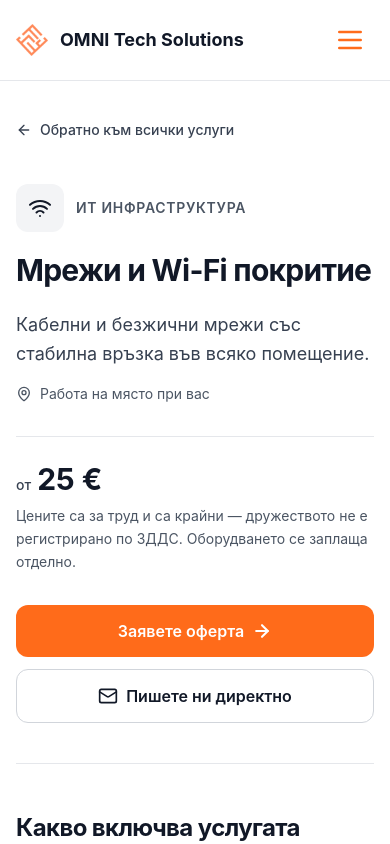
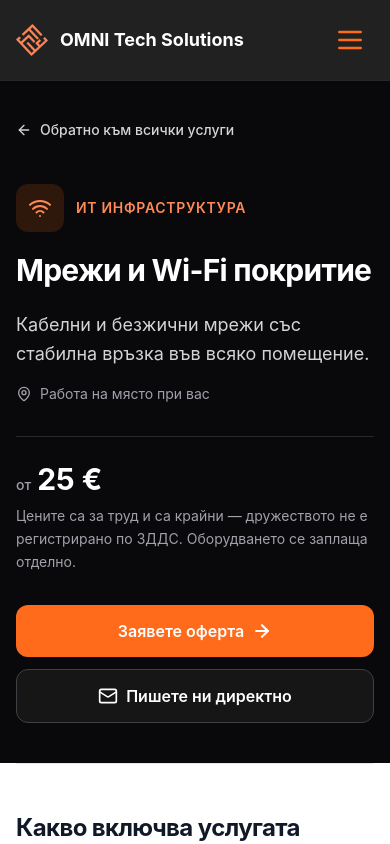
Before and after one commit to omni-tech-solutions/omni-tech-solutions-web, a Next.js app: page /services/local-networks in a window 390 px wide. Shown: the top 844 px of the page. Built offline with nearby package versions, Linux system fonts and the light colour scheme.

Commit message:
ui improvements

```diff
--- a/app/components/layout/Header.tsx
+++ b/app/components/layout/Header.tsx
@@ -78,8 +78,9 @@ export const Header: React.FC<HeaderProps> = ({ theme, toggleTheme, colors, acti
         }
     };
 
+    // Phones/tablets: always a dark bar with white text for contrast; desktop follows the theme
     return (
-        <nav className={`fixed w-full ${colors.nav} backdrop-blur-xl z-50 border-b ${colors.borderLight} transition-all duration-300`}>
+        <nav className={`fixed w-full ${colors.nav} backdrop-blur-xl z-50 border-b ${colors.borderLight} max-md:bg-zinc-950/90 max-md:border-zinc-800 transition-all duration-300`}>
             <div className={CONTAINER}>
                 <div className="flex justify-between items-center h-20">
                     {/* Logo */}
@@ -92,7 +93,7 @@ export const Header: React.FC<HeaderProps> = ({ theme, toggleTheme, colors, acti
                             alt="OMNI Tech Solutions"
                             className="h-8 w-8 sm:h-12 sm:w-12 transition-transform hover:scale-105"
                         />
-                        <span className={`${colors.text} font-bold text-lg sm:inline`}>
+                        <span className={`${colors.text} max-md:text-white font-bold text-lg`}>
               OMNI Tech Solutions
             </span>
                     </div>
@@ -182,14 +183,14 @@ export const Header: React.FC<HeaderProps> = ({ theme, toggleTheme, colors, acti
 
                 {/* Mobile Menu */}
                 {isMenuOpen && (
-                    <div className={`md:hidden pb-4 border-t ${colors.borderLight} animate-fadeIn`}>
+                    <div className="md:hidden pb-4 border-t border-zinc-800 animate-fadeIn">
                         <div className="space-y-1 pt-4">
                             {navItems.map((item) => {
                                 return (
                                     <button
                                         key={item.id}
                                         onClick={() => scrollTo(item.id)}
-                                        className={`flex items-center gap-3 w-full text-left py-3 px-4 rounded-lg ${activeSection === item.id ? 'text-[#ff6b1a] bg-[#ff6b1a]/10' : `${colors.textSec} hover:text-[#ff6b1a] hover:bg-[#ff6b1a]/10`} transition-all duration-300 focus:outline-none`}
+                                        className={`flex items-center gap-3 w-full text-left py-3 px-4 rounded-lg ${activeSection === item.id ? 'text-[#ff6b1a] bg-[#ff6b1a]/10' : 'text-zinc-200 hover:text-[#ff6b1a] hover:bg-[#ff6b1a]/10'} transition-all duration-300 focus:outline-none`}
                                     >
                                         {item.label}
                                     </button>
@@ -197,14 +198,14 @@ export const Header: React.FC<HeaderProps> = ({ theme, toggleTheme, colors, acti
                             })}
                         </div>
 
-                        <div className={`flex items-center justify-between mt-4 pt-4 border-t ${colors.borderLight}`}>
+                        <div className="flex items-center justify-between mt-4 pt-4 border-t border-zinc-800">
                             <div className="flex gap-2">
                                 {(['bg', 'en', 'tr'] as Language[]).map(lang => (
                                     <button
                                         key={lang}
                                         onClick={() => changeLanguage(lang)}
                                         className={`px-3 py-2 rounded-lg text-sm font-bold transition-all duration-300 focus:outline-none ${
-                                            i18n.language === lang ? `${colors.text} bg-gray-500/10` : `${colors.textSec} hover:bg-gray-500/10`
+                                            i18n.language === lang ? 'text-white bg-white/10' : 'text-zinc-400 hover:bg-white/10'
                                         }`}
                                     >
                                         {lang.toUpperCase()}
@@ -214,7 +215,7 @@ export const Header: React.FC<HeaderProps> = ({ theme, toggleTheme, colors, acti
 
                             <button
                                 onClick={toggleTheme}
-                                className={`p-2.5 rounded-lg ${colors.textSec} hover:bg-gray-500/10 transition-all duration-300 group focus:outline-none`}
+                                className="p-2.5 rounded-lg text-zinc-300 hover:bg-white/10 transition-all duration-300 group focus:outline-none"
                                 aria-label="Toggle theme"
                             >
                                 {theme === 'dark' ? (
--- a/app/components/sections/ServiceDetails.tsx
+++ b/app/components/sections/ServiceDetails.tsx
@@ -59,7 +59,8 @@ export const ServiceDetailPage: React.FC<ServiceDetailPageProps> = ({ colors })
     const goToContact = () => router.push('/#contact');
 
     const primaryButton = `group inline-flex items-center justify-center gap-2 px-7 py-3.5 font-semibold text-white ${BORDER_RADIUS.md} transition-colors duration-200 hover:bg-[#e85d0f] focus:outline-none focus-visible:ring-2 focus-visible:ring-[#ff6b1a] focus-visible:ring-offset-2`;
-    const secondaryButton = `inline-flex items-center justify-center gap-2 px-7 py-3.5 font-semibold ${BORDER_RADIUS.md} border ${colors.border} ${colors.text} transition-colors duration-200 hover:border-zinc-400 focus:outline-none focus-visible:ring-2 focus-visible:ring-[#ff6b1a] focus-visible:ring-offset-2`;
+    // Both places the buttons appear are dark bands on phones, hence the max-sm colours
+    const secondaryButton = `inline-flex items-center justify-center gap-2 px-7 py-3.5 font-semibold ${BORDER_RADIUS.md} border ${colors.border} ${colors.text} max-sm:border-zinc-700 max-sm:text-white max-sm:bg-white/5 transition-colors duration-200 hover:border-zinc-400 focus:outline-none focus-visible:ring-2 focus-visible:ring-[#ff6b1a] focus-visible:ring-offset-2`;
 
     if (!service || !config || !IconComponent) {
         return (
@@ -121,12 +122,13 @@ export const ServiceDetailPage: React.FC<ServiceDetailPageProps> = ({ colors })
     );
 
     return (
-        <div className={`pt-20 ${CONTAINER}`}>
-            {/* Hero */}
-            <section className="py-10 sm:py-14">
+        <div className="pt-20">
+            {/* Hero — on phones a full-width solid dark band, like the homepage hero */}
+            <section className="max-sm:bg-zinc-950">
+                <div className={`${CONTAINER} py-10 sm:py-14`}>
                     <Link
                         href="/#services"
-                    className={`inline-flex items-center gap-2 text-sm font-medium ${colors.textSec} hover:underline`}
+                        className={`inline-flex items-center gap-2 text-sm font-medium ${colors.textSec} max-sm:text-zinc-300 hover:underline`}
                     >
                         <ArrowLeft className="w-4 h-4" />
                         {t('services.backToServices')}
@@ -134,37 +136,40 @@ export const ServiceDetailPage: React.FC<ServiceDetailPageProps> = ({ colors })
 
                     <div className="mt-10 max-w-3xl">
                         <div className="flex items-center gap-3 mb-5">
-                        <span className={`w-12 h-12 rounded-xl flex items-center justify-center ${isDark ? 'bg-zinc-700/60' : 'bg-gray-100'}`}>
-                            <IconComponent className={`w-6 h-6 ${colors.text}`} strokeWidth={2} />
+                            <span className={`w-12 h-12 rounded-xl flex items-center justify-center ${isDark ? 'bg-zinc-700/60' : 'bg-gray-100'} max-sm:bg-[#ff6b1a]/15`}>
+                                <IconComponent className={`w-6 h-6 ${colors.text} max-sm:text-[#ff8a58]`} strokeWidth={2} />
                             </span>
-                        <span className={`text-sm font-semibold uppercase tracking-wider ${colors.textTer}`}>
+                            <span className={`text-sm font-semibold uppercase tracking-wider ${colors.textTer} max-sm:text-[#ff8a58]`}>
                                 {t(`services.groups.${config.group}.title`)}
                             </span>
                         </div>
 
-                    <h1 className={`text-3xl sm:text-4xl lg:text-5xl font-bold leading-tight tracking-tight ${colors.text}`}>
+                        <h1 className={`text-3xl sm:text-4xl lg:text-5xl font-bold leading-tight tracking-tight ${colors.text} max-sm:text-white`}>
                             {service.title}
                         </h1>
-                    <p className={`mt-5 text-lg leading-relaxed ${colors.textSec}`}>
+                        <p className={`mt-5 text-lg leading-relaxed ${colors.textSec} max-sm:text-zinc-300`}>
                             {service.desc}
                         </p>
                         {config.onSite && (
-                        <p className={`mt-4 flex items-center gap-2 text-sm ${colors.textTer}`}>
+                            <p className={`mt-4 flex items-center gap-2 text-sm ${colors.textTer} max-sm:text-zinc-400`}>
                                 <MapPin className="w-4 h-4" strokeWidth={2} />
                                 {t('services.onSiteBadge')}
                             </p>
                         )}
 
-                    <div className={`mt-8 pt-6 border-t ${colors.borderLight}`}>
-                        <ServicePrice service={config} colors={colors} variant="detail" />
-                        <p className={`mt-2 text-sm leading-relaxed ${colors.textTer} max-w-xl`}>
+                        <div className={`mt-8 pt-6 border-t ${colors.borderLight} max-sm:border-zinc-800`}>
+                            <ServicePrice service={config} colors={colors} variant="detail" onDarkMobile />
+                            <p className={`mt-2 text-sm leading-relaxed ${colors.textTer} max-sm:text-zinc-400 max-w-xl`}>
                                 {t('services.priceNote')}
                             </p>
                         </div>
 
                         <div className="mt-8 flex flex-col sm:flex-row gap-3">{actions}</div>
                     </div>
+                </div>
             </section>
+
+            <div className={CONTAINER}>
 
             {/* What's included */}
             {offerings.length > 0 && (
@@ -241,15 +246,17 @@ export const ServiceDetailPage: React.FC<ServiceDetailPageProps> = ({ colors })
             </section>
 
             {/* Closing call to action */}
-            <section className={`${sectionClass} text-center`}>
-                <h2 className={`text-2xl sm:text-3xl font-bold tracking-tight ${colors.text}`}>
+            {/* On phones: a full-width dark band that flows into the dark footer */}
+            <section className={`${sectionClass} text-center max-sm:-mx-4 max-sm:px-4 max-sm:bg-zinc-950 max-sm:border-t-0`}>
+                <h2 className={`text-2xl sm:text-3xl font-bold tracking-tight ${colors.text} max-sm:text-white`}>
                     {detail?.cta?.title || t('services.readyToStart')}
                 </h2>
-                <p className={`mt-4 text-lg ${colors.textSec} max-w-2xl mx-auto`}>
+                <p className={`mt-4 text-lg ${colors.textSec} max-sm:text-zinc-300 max-w-2xl mx-auto`}>
                     {detail?.cta?.text || t('services.contactCTA')}
                 </p>
                 <div className="mt-8 flex flex-col sm:flex-row gap-3 justify-center">{actions}</div>
             </section>
             </div>
+        </div>
     );
 };
--- a/app/components/ui/ServicePrice.tsx
+++ b/app/components/ui/ServicePrice.tsx
@@ -12,21 +12,25 @@ interface ServicePriceProps {
     variant?: 'card' | 'detail';
     /** `inverse` is white text for a solid brand background; `accent` is the brand colour (homepage cards). */
     tone?: 'default' | 'inverse' | 'accent';
+    /** Light text on phones, for the dark mobile hero band of the service page. */
+    onDarkMobile?: boolean;
 }
 
 /**
  * Starting price for a service, from `app/config/services.ts`. `null` shows
  * "by agreement". Formatted as "от 450 €" to match the price list rows.
  */
-export const ServicePrice: React.FC<ServicePriceProps> = ({ service, colors, variant = 'card', tone = 'default' }) => {
+export const ServicePrice: React.FC<ServicePriceProps> = ({ service, colors, variant = 'card', tone = 'default', onDarkMobile = false }) => {
     const { t } = useTranslation();
     const isDetail = variant === 'detail';
     const inverse = tone === 'inverse';
-    const mutedClass = inverse ? 'text-white/80' : colors.textSec;
+    const darkMobileMain = onDarkMobile ? ' max-sm:text-white' : '';
+    const darkMobileMuted = onDarkMobile ? ' max-sm:text-zinc-400' : '';
+    const mutedClass = (inverse ? 'text-white/80' : colors.textSec) + darkMobileMuted;
 
     if (service.priceFrom === null) {
         return (
-            <span className={`${isDetail ? 'text-base' : 'text-sm'} font-semibold ${inverse ? 'text-white' : colors.textSec}`}>
+            <span className={`${isDetail ? 'text-base' : 'text-sm'} font-semibold ${inverse ? 'text-white' : colors.textSec}${darkMobileMain}`}>
                 {t('services.priceOnRequest')}
             </span>
         );
@@ -38,7 +42,7 @@ export const ServicePrice: React.FC<ServicePriceProps> = ({ service, colors, var
                 {t('services.priceFrom')}
             </span>
             <span
-                className={`${isDetail ? 'text-3xl sm:text-4xl' : 'text-xl'} font-bold ${inverse ? 'text-white' : tone === 'accent' ? 'bg-clip-text text-transparent' : colors.text}`}
+                className={`${isDetail ? 'text-3xl sm:text-4xl' : 'text-xl'} font-bold ${inverse ? 'text-white' : tone === 'accent' ? 'bg-clip-text text-transparent' : colors.text}${darkMobileMain}`}
                 style={tone === 'accent' ? { backgroundImage: `linear-gradient(135deg, ${COLORS.primary}, ${COLORS.primaryHover})` } : undefined}
             >
                 {service.priceFrom} €
```
Also changed, not shown: app/components/layout/Footer.tsx (+7 -6 lines), app/components/sections/HeroSection.tsx (+9 -8 lines), app/components/sections/ServicesSection.tsx (+7 -4 lines). Lines whose indentation alone changed are shown as unchanged.
